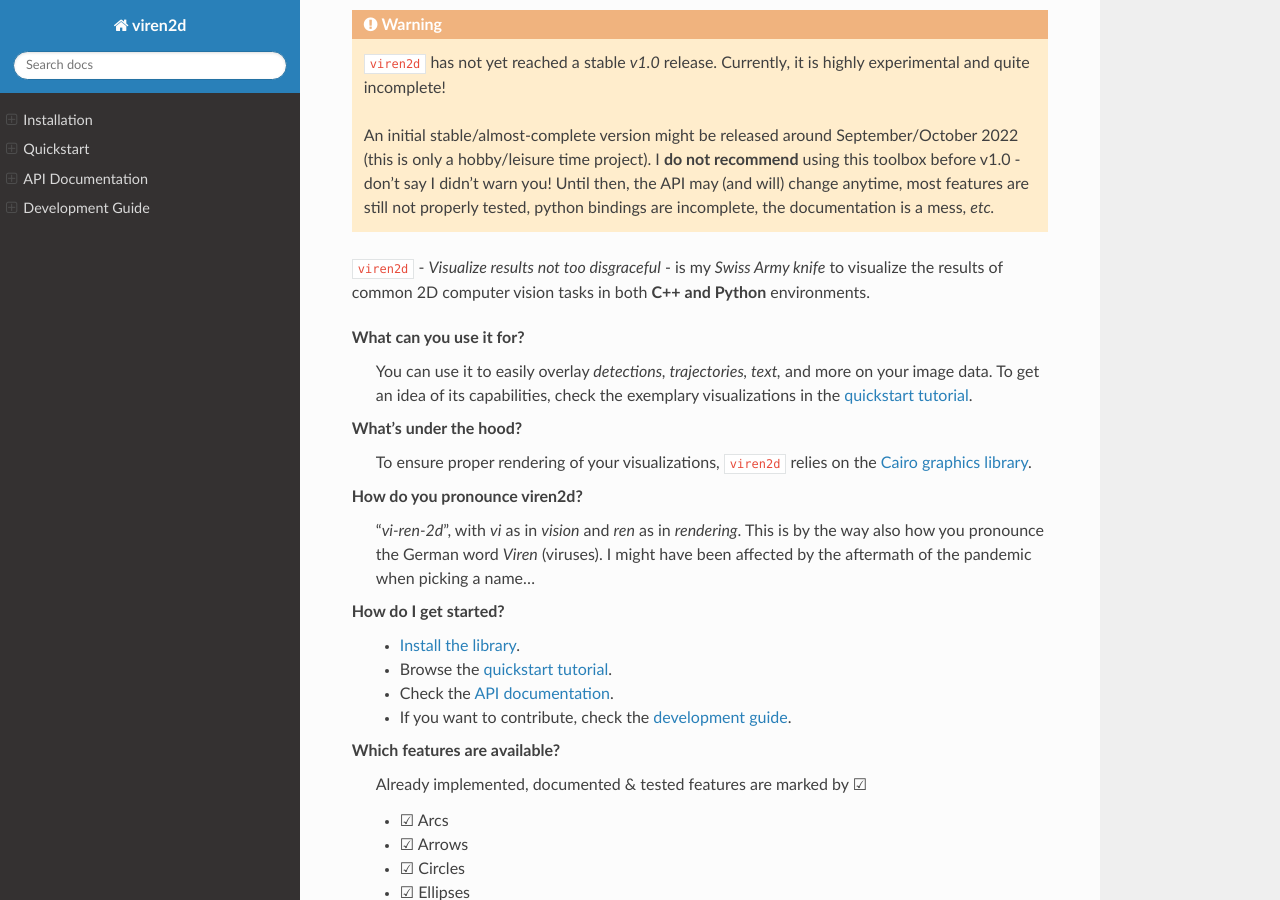
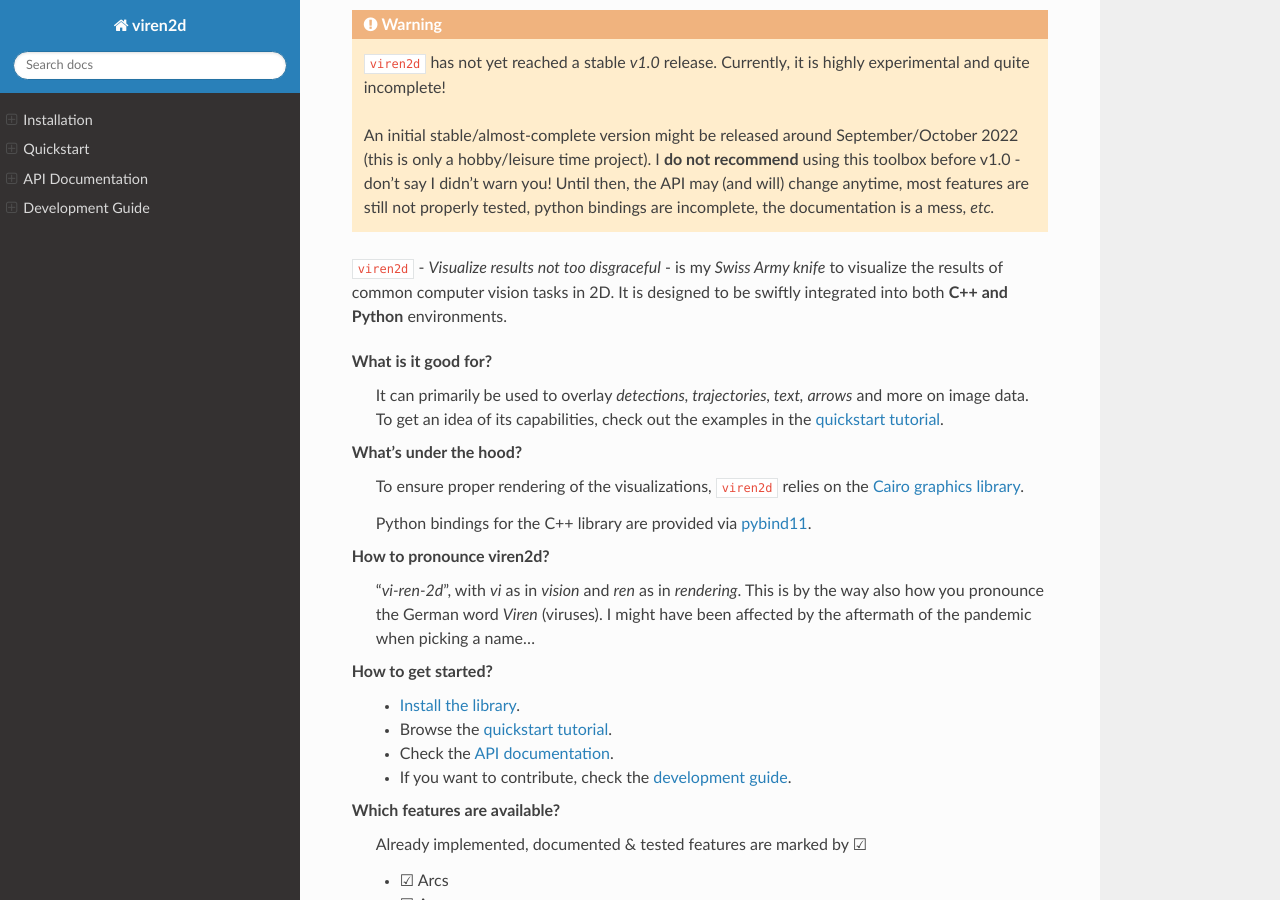
Before and after one commit to snototter/viren2d, a Sphinx documentation site: the page built from docs/source/index.rst, in a window 1280 px wide and 900 px high, scrolled down 245 px. Built offline with Sphinx 7.4.7 and the Read the Docs theme 2.0.0, drawn with Linux system fonts in a browser that asks for light colours; the version number could not be read and is left out.

Commit message:
update tutorial & interface documentation

```diff
--- a/CMakeLists.txt
+++ b/CMakeLists.txt
@@ -123,7 +123,7 @@
 target_link_libraries(${TARGET_CPP_LIB} PRIVATE Cairo::Cairo)
 
 #TODO refactor werkzeugkiste integration -- could provide this for downloads at werkzeugkiste/cmake/werkzeugkiste.cmake
-find_package(werkzeugkiste QUIET)
+find_package(werkzeugkiste 0.5 QUIET)
 if(werkzeugkiste_FOUND)
     message(STATUS "Using werkzeugkiste v${werkzeugkiste_VERSION} (locally installed)")
 else()
--- a/docs/source/apidoc/apidoc-positioning.rst
+++ b/docs/source/apidoc/apidoc-positioning.rst
@@ -33,6 +33,11 @@
 
 **Exemplary positioning of text boxes:**
 
+The following figure shows text boxes -- see
+:meth:`~viren2d.Painter.draw_textbox` --, along with the corresponding
+:class:`~viren2d.TextAnchor`  and reference positions, which are highlighted
+via :meth:`~viren2d.Painter.draw_marker`:
+
 .. image:: ../images/text-anchors.png
    :width: 440
    :alt: Text Anchoring
--- a/docs/source/dev-guide.rst
+++ b/docs/source/dev-guide.rst
@@ -6,7 +6,7 @@
 
 If you plan on extending ``viren2d``, please consider the following style
 guide, design decisions and recommendations. This ensures that your new feature
-will be swiftly integrated into the library.
+can be swiftly integrated into the library.
 
 
 ~~~~~~~~~~~~
--- a/docs/source/index.rst
+++ b/docs/source/index.rst
@@ -22,28 +22,32 @@
 
 
 ``viren2d`` - *Visualize results not too disgraceful* - is my *Swiss Army
-knife* to visualize the results of common 2D computer vision tasks in both
-**C++ and Python** environments.
+knife* to visualize the results of common computer vision tasks in 2D.
+It is designed to be swiftly integrated into both **C++ and Python**
+environments.
 
 
-**What can you use it for?**
-  You can use it to easily overlay *detections, trajectories, text,* and more
-  on your image data. To get an idea of its capabilities, check the exemplary
-  visualizations in the :ref:`quickstart tutorial<quickstart>`\ .
+**What is it good for?**
+  It can primarily be used to overlay *detections, trajectories, text, arrows*
+  and more on image data. To get an idea of its capabilities, check out the
+  examples in the :ref:`quickstart tutorial<quickstart>`\ .
 
 
 **What's under the hood?**
-   To ensure proper rendering of your visualizations, ``viren2d`` relies on the
+   To ensure proper rendering of the visualizations, ``viren2d`` relies on the
    `Cairo graphics library <https://www.cairographics.org/>`_.
 
+   Python bindings for the C++ library are provided via
+   `pybind11 <https://pybind11.readthedocs.io/>`__.
 
-**How do you pronounce viren2d?**
+
+**How to pronounce viren2d?**
    "*vi-ren-2d*", with *vi* as in *vision* and *ren* as in *rendering*. This is
    by the way also how you pronounce the German word *Viren* (viruses). I might
    have been affected by the aftermath of the pandemic when picking a name...
 
 
-**How do I get started?**
+**How to get started?**
    * :ref:`Install the library<installation>`.
    * Browse the :ref:`quickstart tutorial<quickstart>`.
    * Check the :ref:`API documentation<api-documentation>`.
--- a/docs/source/tutorial/draw-text.rst
+++ b/docs/source/tutorial/draw-text.rst
@@ -16,7 +16,8 @@
 
 To neatly position text, you simply need a **reference position** (*i.e. x* and
 *y* coordinate) and a :class:`~viren2d.TextAnchor`. The following figure shows
-differently anchored text boxes:
+text boxes, along with the corresponding anchor and reference positions,
+which are highlighted via :func:`~viren2d.Painter.draw_marker`:
 
    .. image:: ../images/text-anchors.png
       :width: 440
```
Also changed, not shown: 1 other file.
